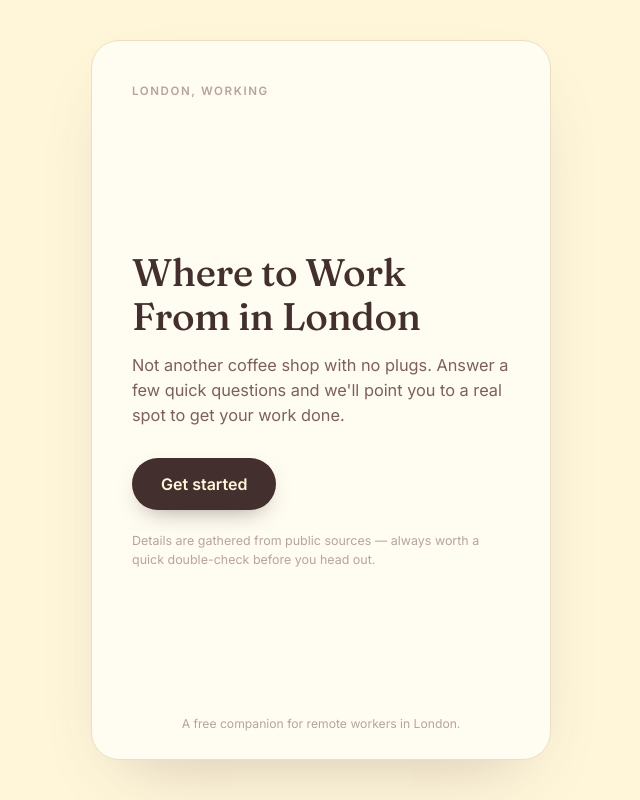
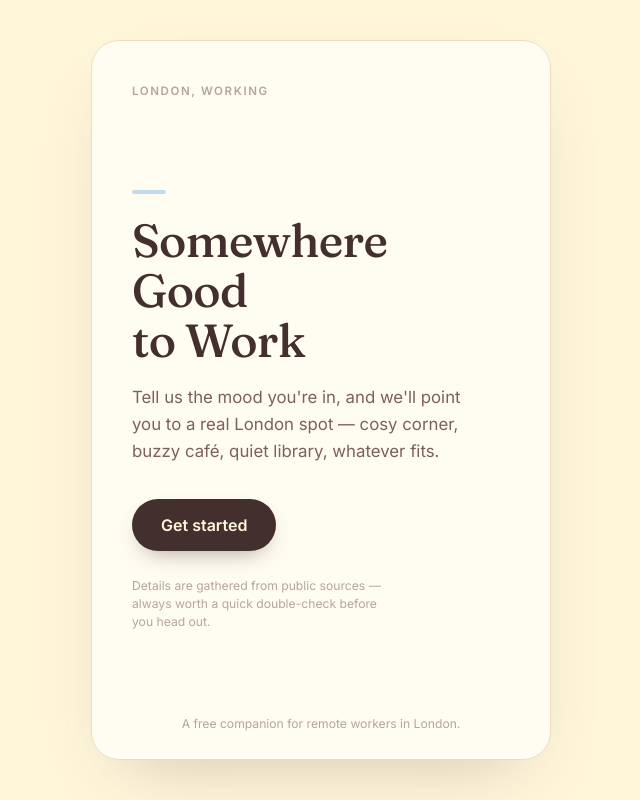
Before and after one commit to ava-saje/places-to-work-in-london, a plain HTML site: page index.html in a window 1280 px wide. Shown: the whole page, without its empty margins (319-959 px from the left). Drawn offline with Linux system fonts and the light colour scheme.

Commit message:
Refresh landing page copy and polish
- New title/subtitle: "Somewhere Good to Work" — warmer, more
  conversational tone, picked from a set of options.
- Bigger, more confident title treatment; small accent mark above it;
  more generous spacing throughout the landing screen.

```diff
--- a/index.html
+++ b/index.html
@@ -29,8 +29,9 @@
 
     <!-- LANDING -->
     <section class="screen active" id="screen-landing">
-      <h1 class="title">Where to Work From in London</h1>
-      <p class="subtitle">Not another coffee shop with no plugs. Answer a few quick questions and we'll point you to a real spot to get your work done.</p>
+      <div class="title-mark" aria-hidden="true"></div>
+      <h1 class="title">Somewhere Good<br>to Work</h1>
+      <p class="subtitle">Tell us the mood you're in, and we'll point you to a real London spot — cosy corner, buzzy café, quiet library, whatever fits.</p>
       <button class="btn btn-primary" id="btn-start">Get started</button>
       <p class="disclaimer">Details are gathered from public sources — always worth a quick double-check before you head out.</p>
     </section>
--- a/style.css
+++ b/style.css
@@ -125,28 +125,38 @@ body {
   flex: 1;
 }
 
+.title-mark {
+  width: 34px;
+  height: 4px;
+  border-radius: 999px;
+  background: var(--sky);
+  margin-bottom: 22px;
+}
+
 .title {
   font-family: 'Fraunces', Georgia, serif;
   font-weight: 500;
-  font-size: 2.4rem;
-  line-height: 1.14;
-  letter-spacing: -0.01em;
-  margin: 0 0 14px;
+  font-size: 2.9rem;
+  line-height: 1.08;
+  letter-spacing: -0.015em;
+  margin: 0 0 18px;
   color: var(--ink);
 }
 
 .subtitle {
-  font-size: 1.02rem;
+  font-size: 1.05rem;
   color: var(--ink-soft);
-  margin: 0 0 30px;
-  line-height: 1.55;
+  margin: 0 0 34px;
+  line-height: 1.6;
+  max-width: 34ch;
 }
 
 .disclaimer {
-  font-size: 0.78rem;
+  font-size: 0.76rem;
   color: var(--ink-faint);
   line-height: 1.5;
-  margin: 22px 0 0;
+  margin: 26px 0 0;
+  max-width: 34ch;
 }
 
 /* ---------- Step screens ---------- */
```
